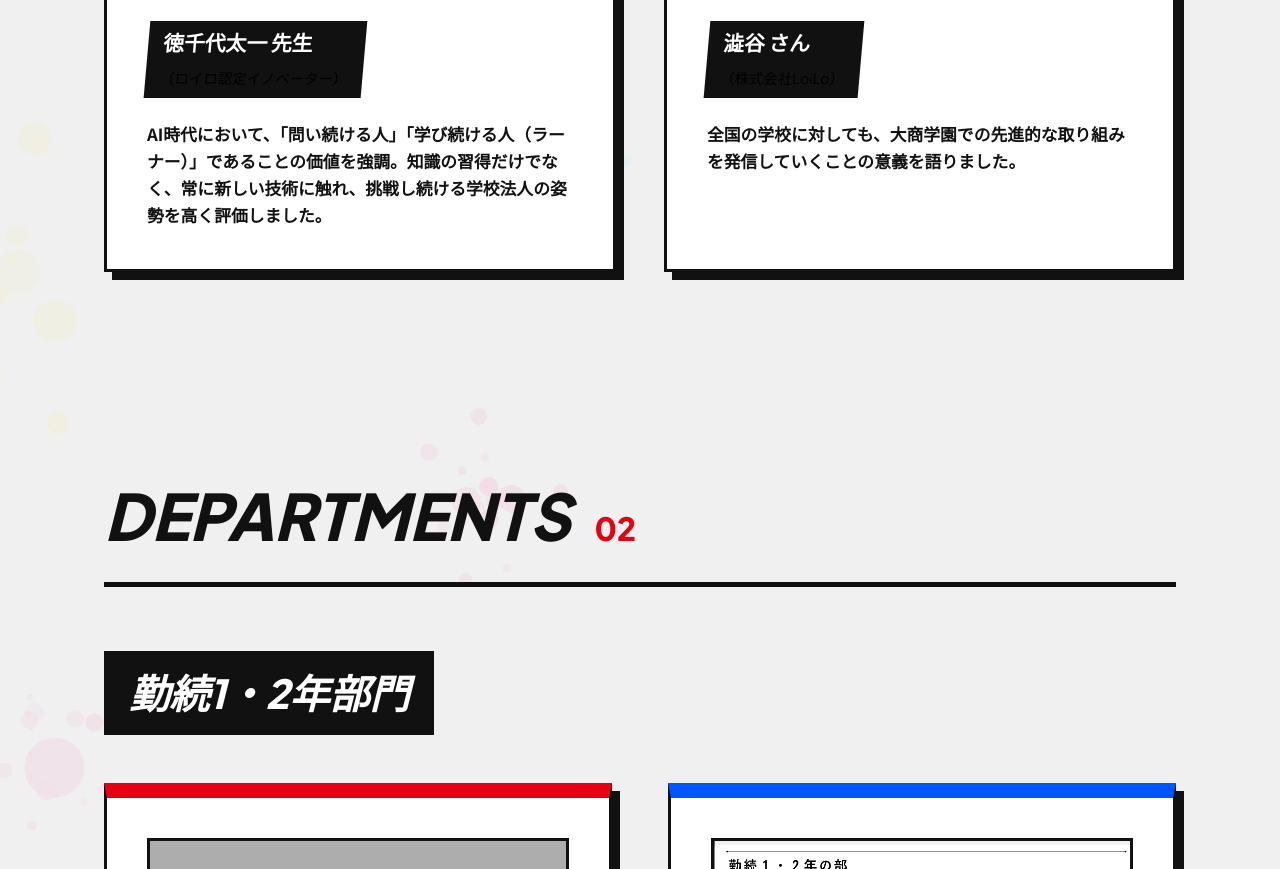
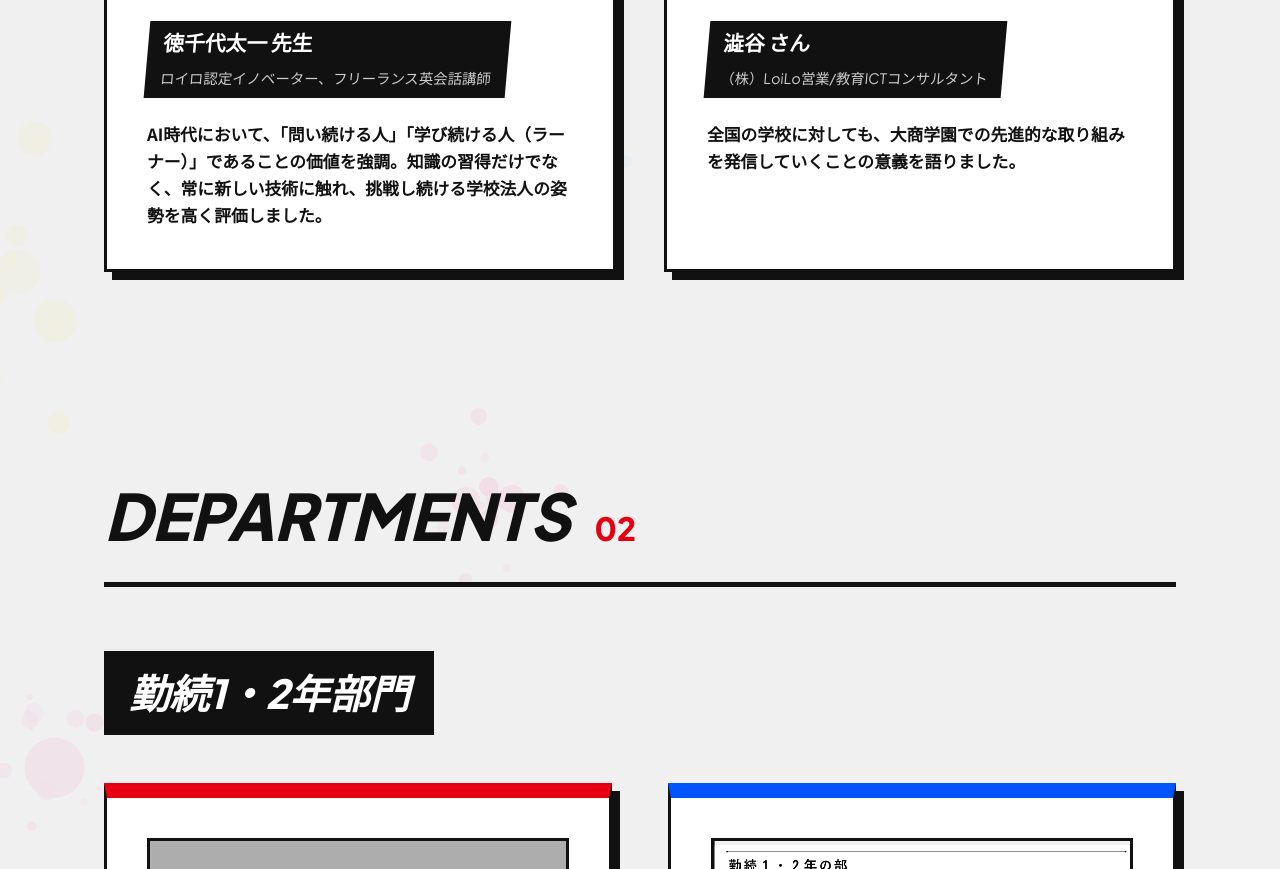
Before and after one commit to TeraDaisho/ICTcontest2026Repo, a plain HTML site: page index.html in a window 1280 px wide. Shown: the part 1534-2403 px from the top of the page. Drawn offline with Linux system fonts and the light colour scheme; grey boxes are pictures that could not be loaded.

Commit message:
feat: update guest titles and fix text visibility

```diff
--- a/index.html
+++ b/index.html
@@ -57,7 +57,7 @@
                         <img src="images/tokuchiyo.png" alt="徳千代太一 先生" />
                     </div>
                     <h3>徳千代太一 先生<br><span
-                            style="font-size: 0.9rem; font-weight: 400; color: var(--text-secondary);">（ロイロ認定イノベーター）</span>
+                            style="font-size: 0.9rem; font-weight: 400; color: #ccc;">ロイロ認定イノベーター、フリーランス英会話講師</span>
                     </h3>
                     <p>AI時代において、「問い続ける人」「学び続ける人（ラーナー）」であることの価値を強調。知識の習得だけでなく、常に新しい技術に触れ、挑戦し続ける学校法人の姿勢を高く評価しました。</p>
                 </div>
@@ -66,7 +66,7 @@
                         <img src="images/shibuya.jpg" alt="澁谷 さん" />
                     </div>
                     <h3>澁谷 さん<br><span
-                            style="font-size: 0.9rem; font-weight: 400; color: var(--text-secondary);">（株式会社LoiLo）</span>
+                            style="font-size: 0.9rem; font-weight: 400; color: #ccc;">（株）LoiLo営業/教育ICTコンサルタント</span>
                     </h3>
                     <p>全国の学校に対しても、大商学園での先進的な取り組みを発信していくことの意義を語りました。</p>
                 </div>
```
